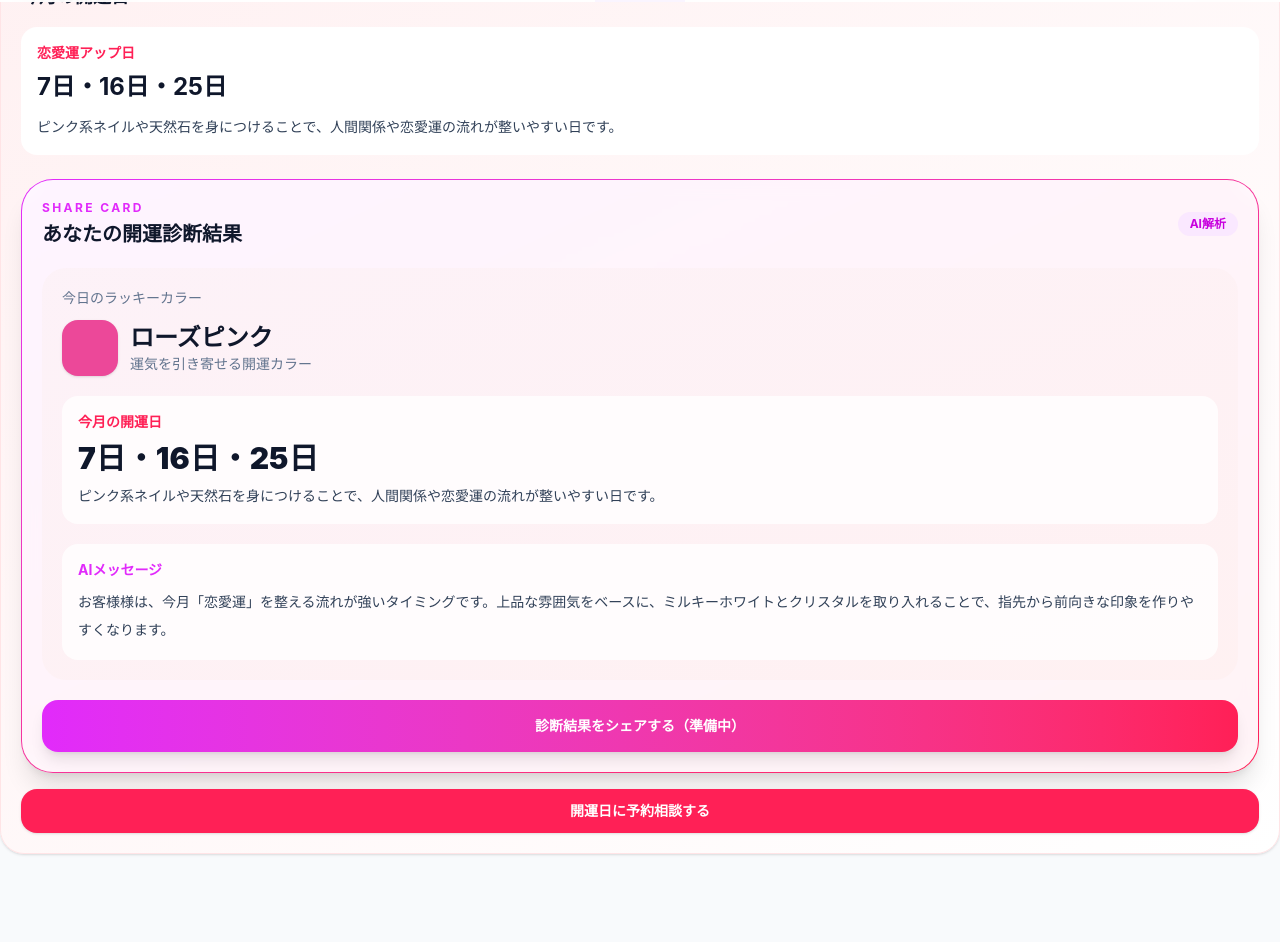
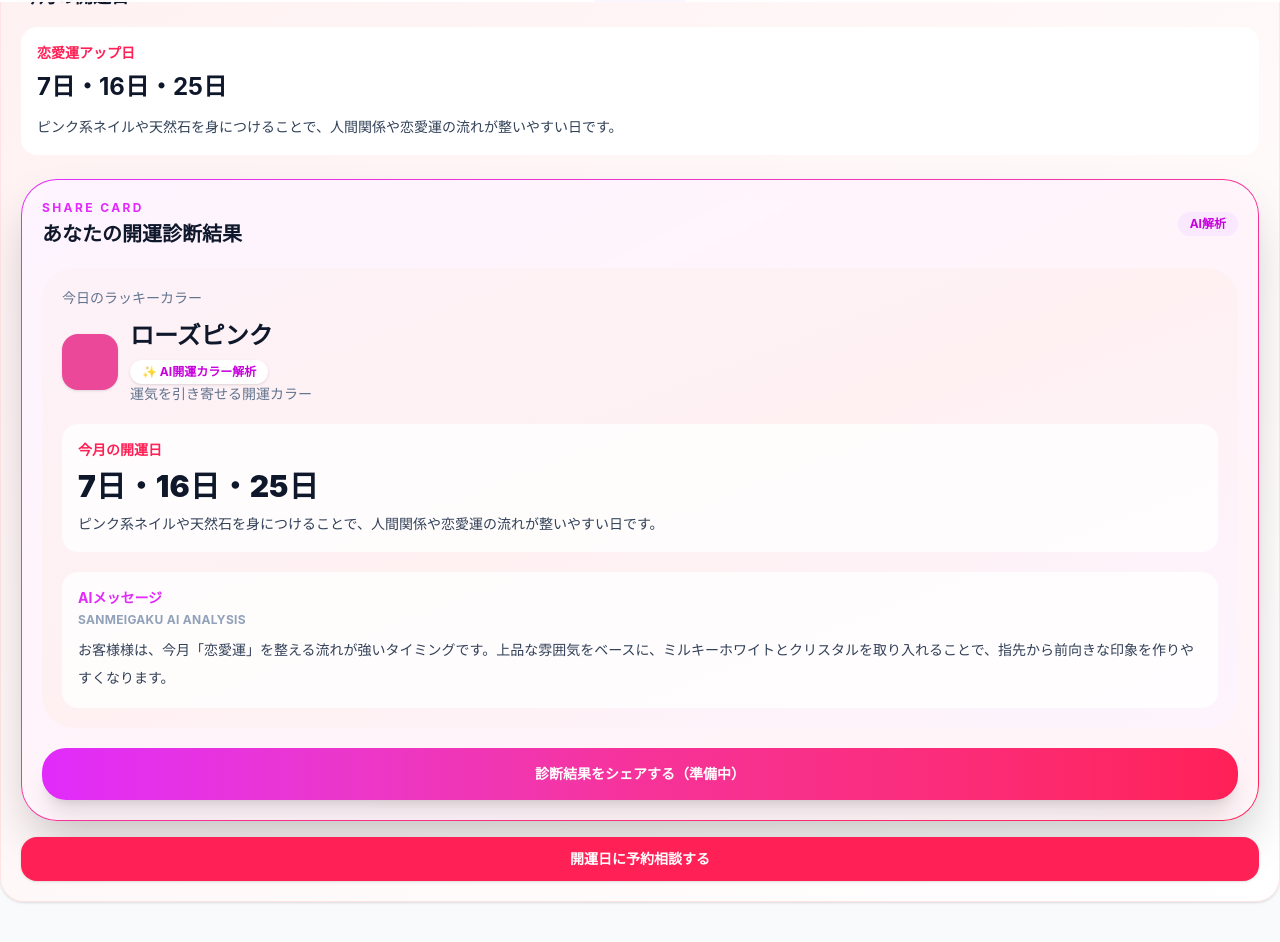
Before and after one commit to madeo2222-coder/Aily-nail-kartte, a Next.js app: page /customer-app/sanmeigaku in a window 1280 px wide. Shown: the part 798-1740 px from the top of the page. Built offline with nearby package versions, Linux system fonts and the light colour scheme.

Commit message:
improve sanmeigaku share card visual

```diff
--- a/app/customer-app/sanmeigaku/page.tsx
+++ b/app/customer-app/sanmeigaku/page.tsx
@@ -586,8 +586,8 @@ const selectedFortuneColor = useMemo(() => {
       {selectedLuckyDay.message}
     </div>
   </div>
-<section className="mt-6 rounded-[32px] bg-gradient-to-br from-fuchsia-500 via-pink-500 to-rose-500 p-[1px] shadow-xl">
-  <div className="rounded-[31px] bg-white/95 p-5 backdrop-blur">
+<section className="mt-6 overflow-hidden rounded-[36px] bg-gradient-to-br from-fuchsia-500 via-pink-500 to-rose-500 p-[1px] shadow-2xl">
+  <div className="relative overflow-hidden rounded-[35px] bg-white/95 p-5 backdrop-blur">
     <div className="flex items-center justify-between">
       <div>
         <div className="text-xs font-bold tracking-[0.2em] text-fuchsia-500">
@@ -604,7 +604,7 @@ const selectedFortuneColor = useMemo(() => {
       </div>
     </div>
 
-    <div className="mt-5 rounded-3xl bg-gradient-to-br from-pink-50 to-rose-50 p-5">
+    <div className="relative mt-5 overflow-hidden rounded-[32px] bg-gradient-to-br from-pink-50 via-rose-50 to-fuchsia-50 p-5">
       <div className="text-sm text-slate-500">
         今日のラッキーカラー
       </div>
@@ -621,7 +621,9 @@ const selectedFortuneColor = useMemo(() => {
           <div className="text-2xl font-black text-slate-900">
             {selectedFortuneColor.luckyName}
           </div>
-
+<div className="mt-2 inline-flex items-center rounded-full bg-white px-3 py-1 text-xs font-bold text-fuchsia-600 shadow-sm">
+  ✨ AI開運カラー解析
+</div>
           <div className="text-sm text-slate-500">
             運気を引き寄せる開運カラー
           </div>
@@ -646,7 +648,9 @@ const selectedFortuneColor = useMemo(() => {
         <div className="text-sm font-bold text-fuchsia-500">
           AIメッセージ
         </div>
-
+<div className="mt-1 text-xs font-bold tracking-wide text-slate-400">
+  SANMEIGAKU AI ANALYSIS
+</div>
         <div className="mt-2 text-sm leading-7 text-slate-700">
           {result.message}
         </div>
@@ -654,9 +658,9 @@ const selectedFortuneColor = useMemo(() => {
     </div>
 
     <button
-      type="button"
-      className="mt-5 w-full rounded-2xl bg-gradient-to-r from-fuchsia-500 to-rose-500 px-4 py-4 text-sm font-black text-white shadow-lg"
-    >
+  type="button"
+  className="mt-5 w-full rounded-3xl bg-gradient-to-r from-fuchsia-500 via-pink-500 to-rose-500 px-4 py-4 text-sm font-black text-white shadow-xl transition active:scale-[0.98]"
+>
       診断結果をシェアする（準備中）
     </button>
   </div>
```
